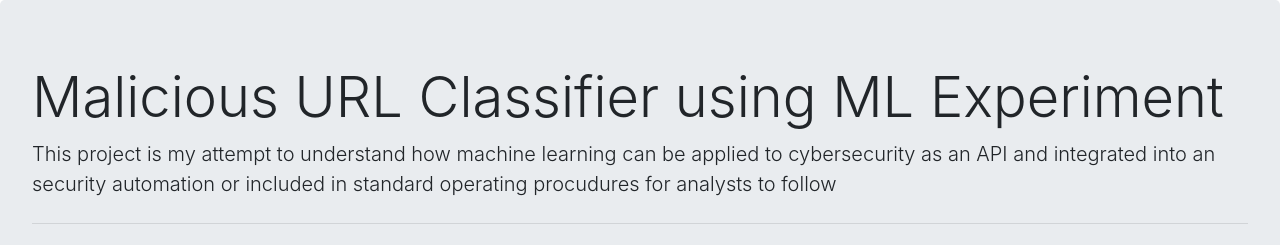
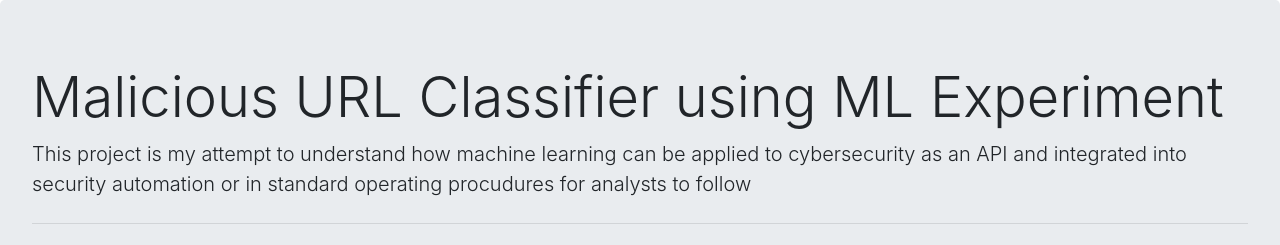
Before and after one commit to apbeers/classifier, a plain HTML site: page index.html in a window 1280 px wide. Shown: the top 245 px of the page. Drawn offline with nearby package versions, Linux system fonts and the light colour scheme.

Commit message:
Spelling

```diff
--- a/index.html
+++ b/index.html
@@ -21,7 +21,7 @@
 <body>
     <div class="jumbotron">
         <h1 class="display-4"> Malicious URL Classifier using ML Experiment</h1>
-        <p class="lead">This project is my attempt to understand how machine learning can be applied to cybersecurity as an API and integrated into an security automation or included in standard operating procudures for analysts to follow</p>
+        <p class="lead">This project is my attempt to understand how machine learning can be applied to cybersecurity as an API and integrated into security automation or in standard operating procudures for analysts to follow</p>
         <hr class="my-4">
         <p>Many examples of machine learning I've found only attempt to solve the easiest case and are only capable of validating their own accuracy on dataset. The phrase "just run all the logs through ML" is thrown around, but it doesn't mean anything. It is too general, and it ignores all of the other stages of managing, filtering, and correlating logs. I believe ML will be deployed to solve specific cases, and that most of the work will lie in preparing the data to run through models. Right now it's not the limiting factor in security operations.
         </p>
```
